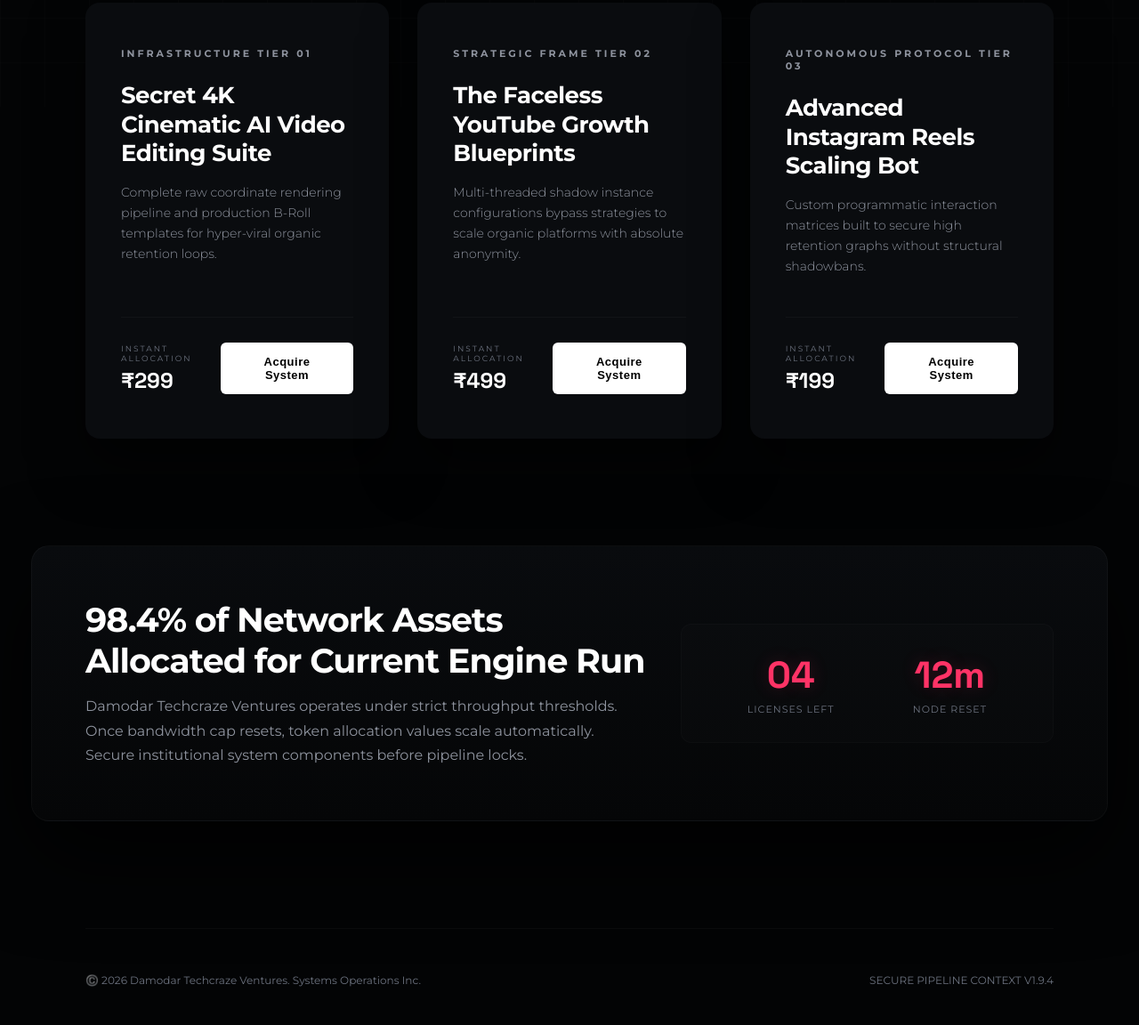
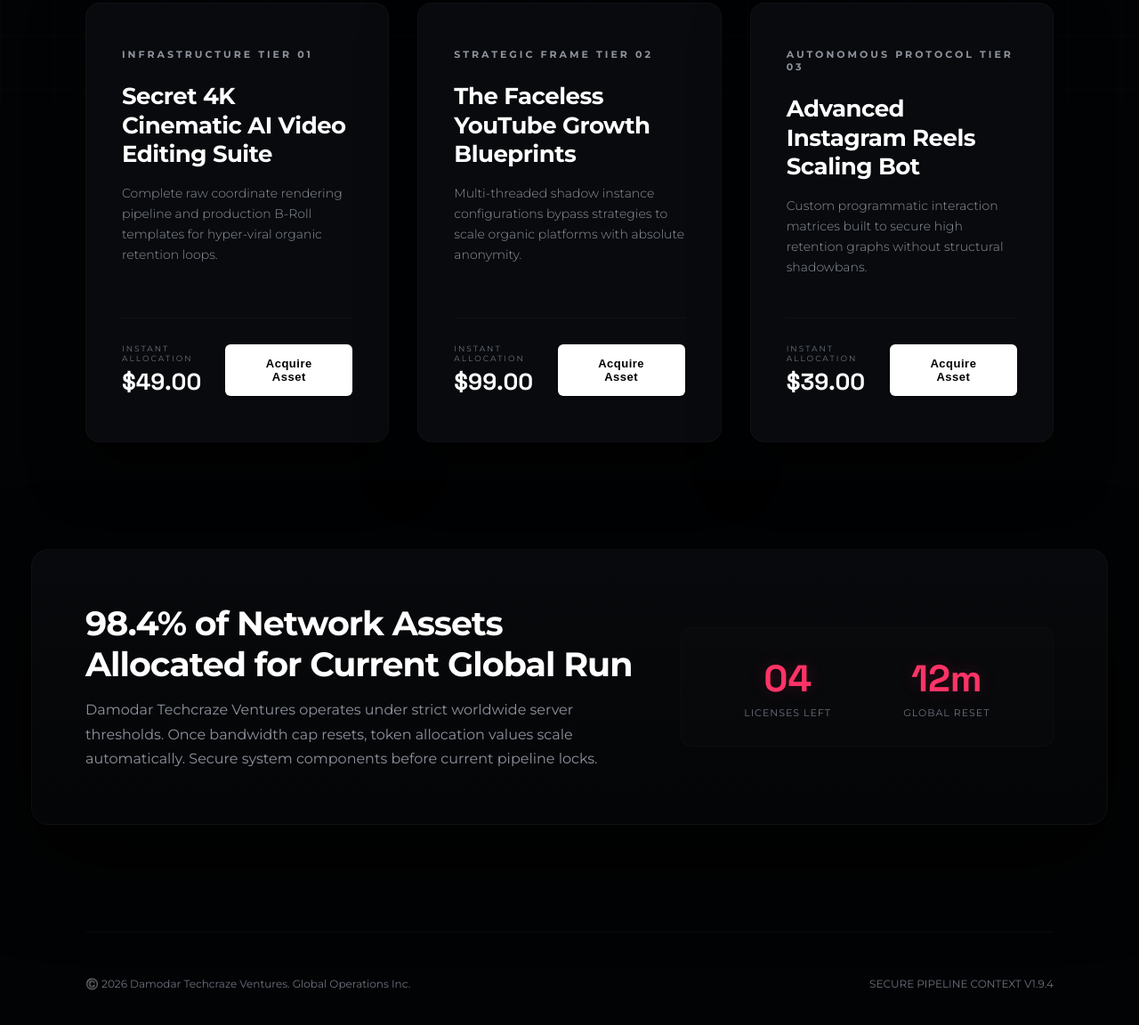
Before and after one commit to Damodar1896/damodar-techcraze-ventures, a website: page public/index.html in a window 1280 px wide. Shown: the part 680-1832 px from the top of the page at 89% size. Drawn offline with Linux system fonts and the light colour scheme.

Commit message:
Revise index.html for branding and content updates
Updated the title and various styles for consistency. Changed asset pricing and descriptions to reflect new offerings.

```diff
--- a/public/index.html
+++ b/public/index.html
@@ -3,19 +3,19 @@
 <head>
     <meta charset="UTF-8">
     <meta name="viewport" content="width=device-width, initial-scale=1.0">
-    <title>Damodar Techcraze Ventures | Elite AI Capital Systems</title>
+    <title>Damodar Techcraze Ventures | Institutional AI Infrastructure</title>
     <link rel="preconnect" href="https://fonts.googleapis.com">
     <link rel="preconnect" href="https://fonts.gstatic.com" crossorigin>
     <link href="https://fonts.googleapis.com/css2?family=Montserrat:wght@300;400;500;700;900&family=Space+Grotesk:wght@400;700&display=swap" rel="stylesheet">
 
     <style>
         :root {
-            --bg-deep: #030405;
-            --surface-elite: #0A0C0F;
-            --accent-gold: #D4AF37;
-            --neon-glow: rgba(255, 255, 255, 0.02);
+            --bg-deep: #020304;
+            --surface-elite: #080A0D;
+            --border-glow: rgba(255, 255, 255, 0.03);
+            --border-hover: rgba(255, 255, 255, 0.15);
             --text-pure: #FFFFFF;
-            --text-muted: #6C727F;
+            --text-secondary: #8E939E;
         }
 
         body {
@@ -31,13 +31,12 @@
             overflow-x: hidden;
         }
 
-        /* Hypnotic Background Grid */
         body::before {
             content: '';
             position: absolute;
             top: 0; left: 0; width: 100%; height: 100%;
             background-image: linear-gradient(rgba(255, 255, 255, 0.01) 1px, transparent 1px), linear-gradient(90deg, rgba(255, 255, 255, 0.01) 1px, transparent 1px);
-            background-size: 50px 50px;
+            background-size: 60px 60px;
             z-index: -1;
             pointer-events: none;
         }
@@ -74,7 +73,6 @@
             border: 1px solid rgba(0, 255, 204, 0.15);
         }
 
-        /* Hero Elite Block */
         .hero {
             text-align: center;
             max-width: 1000px;
@@ -87,7 +85,7 @@
             font-weight: 700;
             letter-spacing: 6px;
             text-transform: uppercase;
-            color: var(--text-muted);
+            color: var(--text-secondary);
             margin-bottom: 24px;
         }
 
@@ -102,22 +100,15 @@
             -webkit-text-fill-color: transparent;
         }
 
-        .headline span {
-            color: var(--text-pure);
-            text-shadow: 0 0 40px rgba(255,255,255,0.1);
-        }
-
         .sub-hook {
             font-size: 19px;
             font-weight: 400;
-            color: var(--text-secondary);
+            color: #A2A7B5;
             line-height: 1.7;
             max-width: 720px;
             margin: 0 auto;
-            color: #A2A7B5;
         }
 
-        /* Premium Symmetrical Grid Architecture */
         .grid-system {
             display: grid;
             grid-template-columns: repeat(3, 1fr);
@@ -135,7 +126,6 @@
             display: flex;
             flex-direction: column;
             justify-content: space-between;
-            position: relative;
             transition: all 0.6s cubic-bezier(0.16, 1, 0.3, 1);
             box-shadow: 0 30px 60px rgba(0, 0, 0, 0.6);
         }
@@ -143,7 +133,6 @@
         .premium-card:hover {
             border-color: rgba(255, 255, 255, 0.15);
             transform: translateY(-8px);
-            box-shadow: 0 40px 80px rgba(255, 255, 255, 0.02);
         }
 
         .meta-tag {
@@ -177,7 +166,6 @@
             align-items: center;
             border-top: 1px solid rgba(255, 255, 255, 0.03);
             padding-top: 28px;
-            margin-top: auto;
         }
 
         .price-wrapper {
@@ -189,11 +177,11 @@
             font-size: 9px;
             text-transform: uppercase;
             letter-spacing: 2px;
-            color: var(--text-muted);
+            color: #6C727F;
         }
 
         .price-amt {
-            font-size: 24px;
+            font-size: 26px;
             font-weight: 700;
             margin-top: 4px;
             font-family: 'Space Grotesk', sans-serif;
@@ -214,14 +202,12 @@
 
         .btn-acquire:hover {
             background-color: #E5E8EE;
-            transform: scale(1.03);
         }
 
-        /* Psychological Conversion Counter Section */
         .scarcity-panel {
             width: 85%;
             max-width: 1200px;
-            background: linear-gradient(180deg, #090B0E 0%, #050607 100%);
+            background: linear-gradient(180deg, #07090C 0%, #040506 100%);
             border: 1px solid rgba(255, 255, 255, 0.03);
             border-radius: 20px;
             padding: 60px;
@@ -268,7 +254,7 @@
         .metric-lbl {
             font-size: 11px;
             letter-spacing: 1px;
-            color: var(--text-muted);
+            color: #6C727F;
             margin-top: 5px;
             text-transform: uppercase;
         }
@@ -281,13 +267,12 @@
             display: flex;
             justify-content: space-between;
             font-size: 12px;
-            color: var(--text-muted);
+            color: #6C727F;
         }
 
         @media (max-width: 968px) {
             .grid-system, .scarcity-panel { grid-template-columns: 1fr; }
             .headline { font-size: 46px; }
-            header, footer { width: 90%; }
         }
     </style>
 </head>
@@ -295,17 +280,17 @@
 
     <header>
         <div class="logo">Damodar Techcraze Ventures</div>
-        <div class="secure-node">SYSTEM NODE: ACTIVE</div>
+        <div class="secure-node">GLOBAL NODE: ACTIVE</div>
     </header>
 
     <main class="hero">
         <div class="status-ticker">Institutional Digital Capital Engines</div>
-        <h1 class="headline">Command Control of Your Network With <span>High-Income Assets</span></h1>
-        <p class="sub-hook">Immediate integration pipelines deploying silent, automated conversion systems engineered directly for high-status cashflow velocity in the 2026 economic environment.</p>
+        <h1 class="headline">Command Control of Your Network With High-Income Assets</h1>
+        <p class="sub-hook">Immediate integration pipelines deploying silent, automated conversion systems engineered directly for high-status cashflow velocity in the US, UK, and Global economic markets.</p>
     </main>
 
-    <!-- Symmetrical Hyper-Dopamine Cards Layout -->
     <div class="grid-system">
+        <!-- Asset 1 -->
         <div class="premium-card">
             <div>
                 <div class="meta-tag">Infrastructure Tier 01</div>
@@ -315,27 +300,29 @@
             <div class="card-footer">
                 <div class="price-wrapper">
                     <span class="price-lbl">Instant Allocation</span>
-                    <span class="price-amt">₹299</span>
+                    <span class="price-amt">$49.00</span>
                 </div>
-                <button class="btn-acquire">Acquire System</button>
+                <button class="btn-acquire">Acquire Asset</button>
             </div>
         </div>
 
+        <!-- Asset 2 -->
         <div class="premium-card">
             <div>
                 <div class="meta-tag">Strategic Frame Tier 02</div>
                 <h3 class="card-title">The Faceless YouTube Growth Blueprints</h3>
-                <p class="asset-desc" style="color: #8E939E; line-height: 1.65; font-size: 14px; margin-bottom: 45px; font-weight: 300;">Multi-threaded shadow instance configurations bypass strategies to scale organic platforms with absolute anonymity.</p>
+                <p class="card-desc">Multi-threaded shadow instance configurations bypass strategies to scale organic platforms with absolute anonymity.</p>
             </div>
             <div class="card-footer">
                 <div class="price-wrapper">
                     <span class="price-lbl">Instant Allocation</span>
-                    <span class="price-amt">₹499</span>
+                    <span class="price-amt">$99.00</span>
                 </div>
-                <button class="btn-acquire">Acquire System</button>
+                <button class="btn-acquire">Acquire Asset</button>
             </div>
         </div>
 
+        <!-- Asset 3 -->
         <div class="premium-card">
             <div>
                 <div class="meta-tag">Autonomous Protocol Tier 03</div>
@@ -345,19 +332,18 @@
             <div class="card-footer">
                 <div class="price-wrapper">
                     <span class="price-lbl">Instant Allocation</span>
-                    <span class="price-amt">₹199</span>
+                    <span class="price-amt">$39.00</span>
                 </div>
-                <button class="btn-acquire">Acquire System</button>
+                <button class="btn-acquire">Acquire Asset</button>
             </div>
         </div>
     </div>
 
-    <!-- The Dark Psychology Closing Trap -->
     <section class="scarcity-panel">
         <div>
-            <div class="scarcity-title">98.4% of Network Assets Allocated for Current Engine Run</div>
+            <div class="scarcity-title">98.4% of Network Assets Allocated for Current Global Run</div>
             <div class="scarcity-desc">
-                Damodar Techcraze Ventures operates under strict throughput thresholds. Once bandwidth cap resets, token allocation values scale automatically. Secure institutional system components before pipeline locks.
+                Damodar Techcraze Ventures operates under strict worldwide server thresholds. Once bandwidth cap resets, token allocation values scale automatically. Secure system components before current pipeline locks.
             </div>
         </div>
         <div class="metrics-container">
@@ -367,13 +353,13 @@
             </div>
             <div>
                 <div class="metric-val">12m</div>
-                <div class="metric-lbl">Node Reset</div>
+                <div class="metric-lbl">Global Reset</div>
             </div>
         </div>
     </section>
 
     <footer>
-        <div>©️ 2026 Damodar Techcraze Ventures. Systems Operations Inc.</div>
+        <div>©️ 2026 Damodar Techcraze Ventures. Global Operations Inc.</div>
         <div>SECURE PIPELINE CONTEXT V1.9.4</div>
     </footer>
 
```
